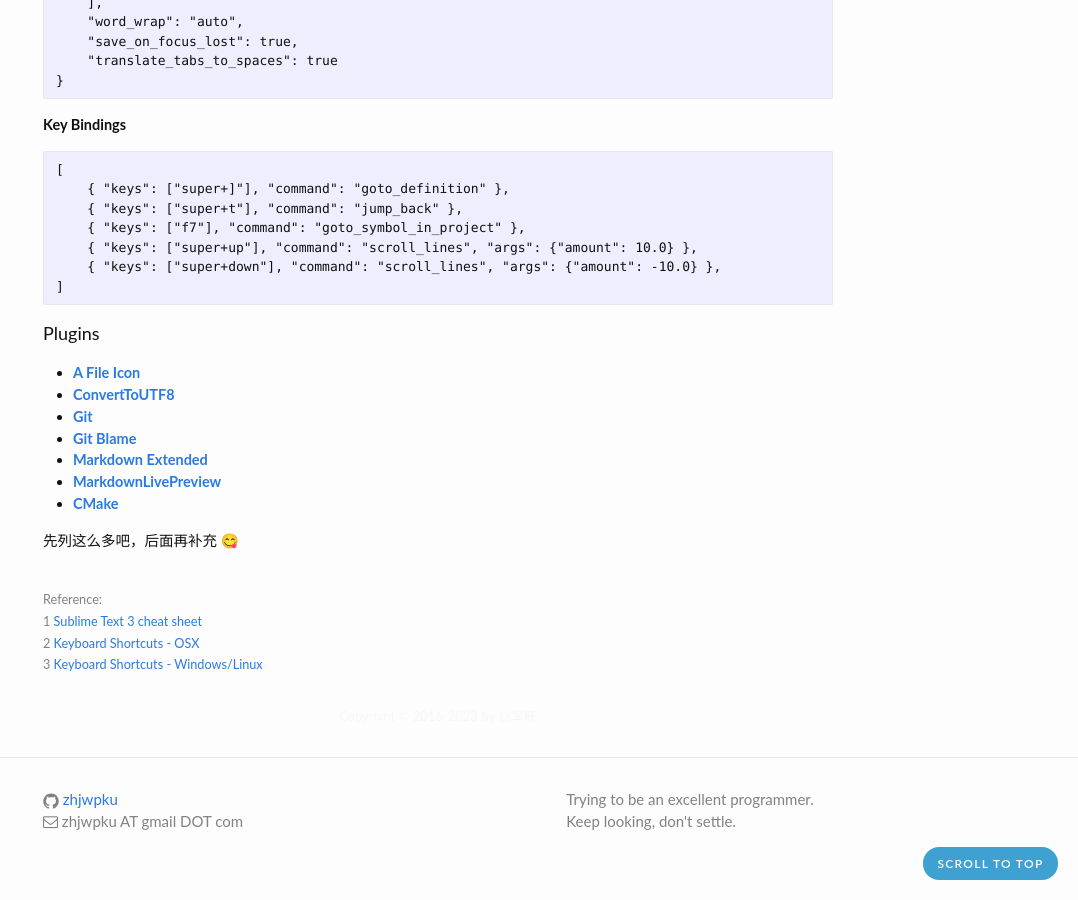
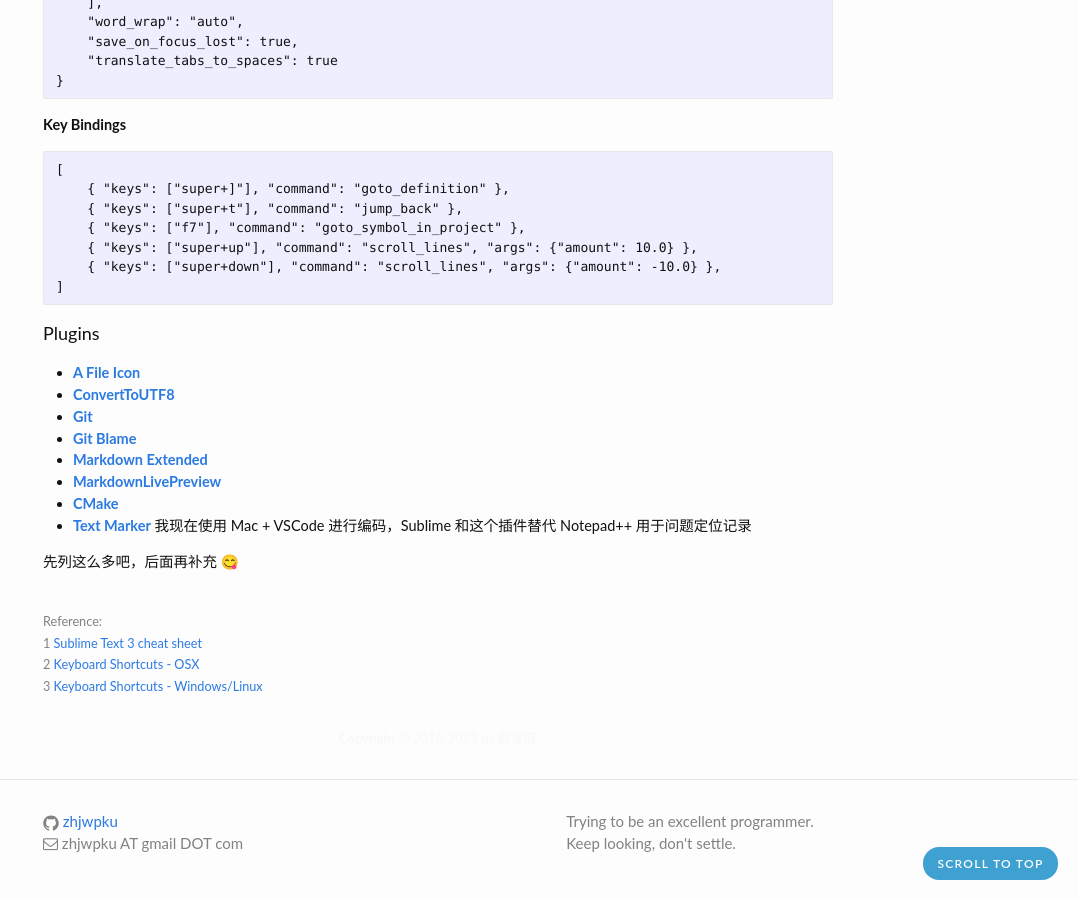
Before and after one commit to zhjwpku/zhjwpku.github.io, a Jekyll site: the page built from _posts/2019-03-27-shortcuts-in-sublime-text.md, in a window 1280 px wide and 900 px high, scrolled down 1795 px. Shown: the whole window, without its empty margins (202-1280 px from the left). Built offline with Jekyll 4.4.1, drawn with Linux system fonts in a browser that asks for light colours; comment, search, counter and statistics services are not loaded; before the commit the page ends 2673 px from its top, so only the background shows below that.

Commit message:
Text Marker
Signed-off-by: Junwang Zhao <zhjwpku@gmail.com>

```diff
--- a/_posts/2019-03-27-shortcuts-in-sublime-text.md
+++ b/_posts/2019-03-27-shortcuts-in-sublime-text.md
@@ -121,6 +121,7 @@
 - **[Markdown Extended](https://github.com/jonschlinkert/sublime-markdown-extended)**
 - **[MarkdownLivePreview](https://packagecontrol.io/packages/MarkdownLivePreview)**
 - **[CMake](https://packagecontrol.io/packages/CMake)**
+- **[Text Marker](https://github.com/Kronuz/TextMarker)** 我现在使用 Mac + VSCode 进行编码，Sublime 和这个插件替代 Notepad++ 用于问题定位记录
 
 先列这么多吧，后面再补充 😋
 
```
